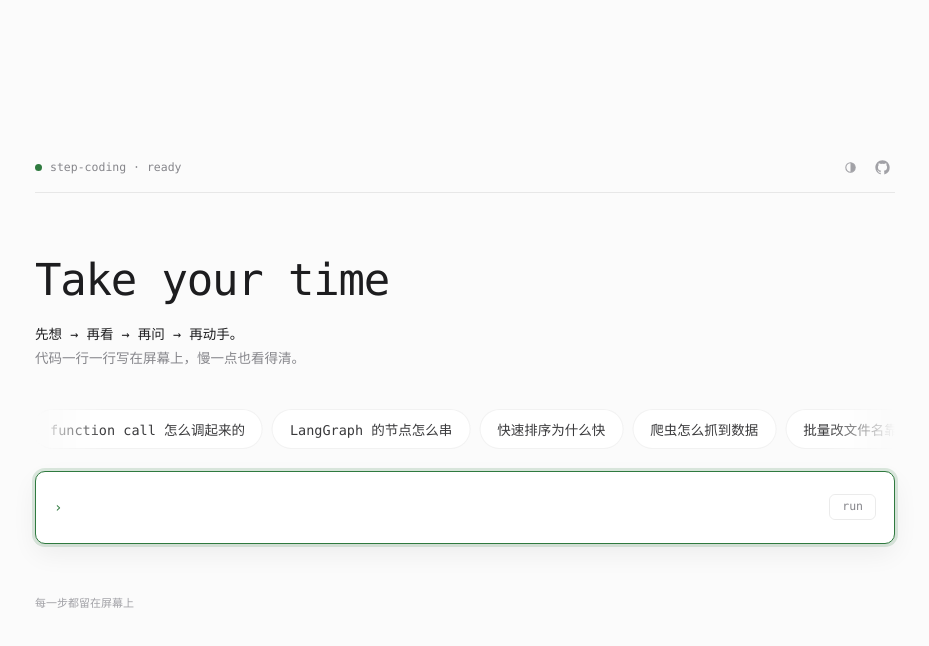
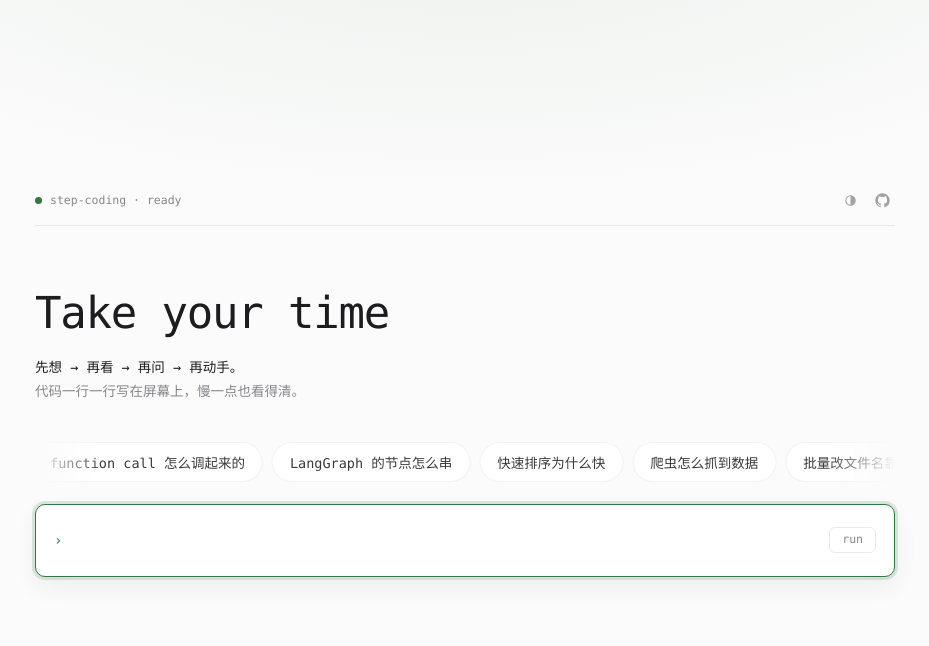
Before and after one commit to New-King/step-coding, a React (Vite) app in the folder web/: page / in a window 1280 px wide. Shown: the top 646 px of the page, without its empty margins (175-1104 px from the left). Built offline with nearby package versions, Linux system fonts and the light colour scheme.

Commit message:
style(ui): 首页背景加两层微光渐变，去掉内页方块标识与底部文案
- .ask 叠两团径向渐变：标题上方的品牌绿、右下的空气感，深色更明显
- 内页顶栏删掉 logo 方块，返回箭头直接接标题
- 首页底部删掉「每一步都留在屏幕上」

```diff
--- a/web/src/App.tsx
+++ b/web/src/App.tsx
@@ -1642,7 +1642,6 @@ export default function App() {
               </section>
             )}
 
-            <div className="ask-foot">每一步都留在屏幕上</div>
           </div>
         </div>
       </div>
@@ -1658,7 +1657,6 @@ export default function App() {
           <BackIcon />
         </button>
         <div className="brand">
-          <span className="logo" />
           <span className="name">{projectTitle}</span>
           <span
             className={`status ${
--- a/web/src/styles.css
+++ b/web/src/styles.css
@@ -36,6 +36,9 @@
   /* 用户气泡：浅色是深灰底白字，深色换成比卡片亮一档的灰 */
   --bubble: #1d1d1f;
   --on-bubble: #ffffff;
+  /* 首页背景的两团光：顶部一点品牌绿，右下一点空气感 */
+  --glow-a: rgba(47, 122, 63, 0.07);
+  --glow-b: rgba(0, 0, 0, 0.035);
   /* 代码区：比白卡片暗半档的纸色，靠边框和正文区分，不靠颜色反差 */
   --code-bg: #f7f7f9;
   --code-ink: #232326;
@@ -79,6 +82,8 @@ html[data-theme="dark"] {
   --tip-ink: #f2f2f4;
   --bubble: #3a3a3d;
   --on-bubble: #f2f2f4;
+  --glow-a: rgba(87, 171, 104, 0.13);
+  --glow-b: rgba(255, 255, 255, 0.045);
   --code-bg: #1e1e20;
   --code-ink: #dcdce1;
   --shadow: 0 2px 10px rgba(0, 0, 0, 0.18), 0 1px 2px rgba(0, 0, 0, 0.1);
@@ -302,14 +307,6 @@ html[data-theme="dark"] .tool:disabled:hover {
   overflow: hidden;
 }
 
-.logo {
-  width: 14px;
-  height: 14px;
-  border-radius: 4px;
-  background: var(--accent);
-  flex: 0 0 14px;
-}
-
 .name {
   font-weight: 600;
   font-size: 13.5px;
@@ -1008,7 +1005,11 @@ html[data-theme="dark"] .composer:focus-within {
   display: flex;
   flex-direction: column;
   overflow-y: auto;
-  background: var(--ask-bg);
+  /* 两团很淡的光：标题上方一点品牌绿，右下一点亮灰，底色本身不动 */
+  background:
+    radial-gradient(88% 52% at 50% -10%, var(--glow-a), transparent 68%) no-repeat,
+    radial-gradient(64% 46% at 92% 108%, var(--glow-b), transparent 62%) no-repeat,
+    var(--ask-bg);
   font-family: ui-monospace, SFMono-Regular, Menlo, "PingFang SC", "Hiragino Sans GB",
     monospace;
 }
@@ -1374,12 +1375,6 @@ html[data-theme="dark"] .ask .composer:focus-within {
   margin-top: 14px;
   font-size: 12px;
   color: #b3261e;
-}
-
-.ask-foot {
-  margin-top: 50px;
-  font-size: 11px;
-  color: var(--faint);
 }
 
 /* ---- 关系图：靠换行，不靠横向滚动 ---- */
```
